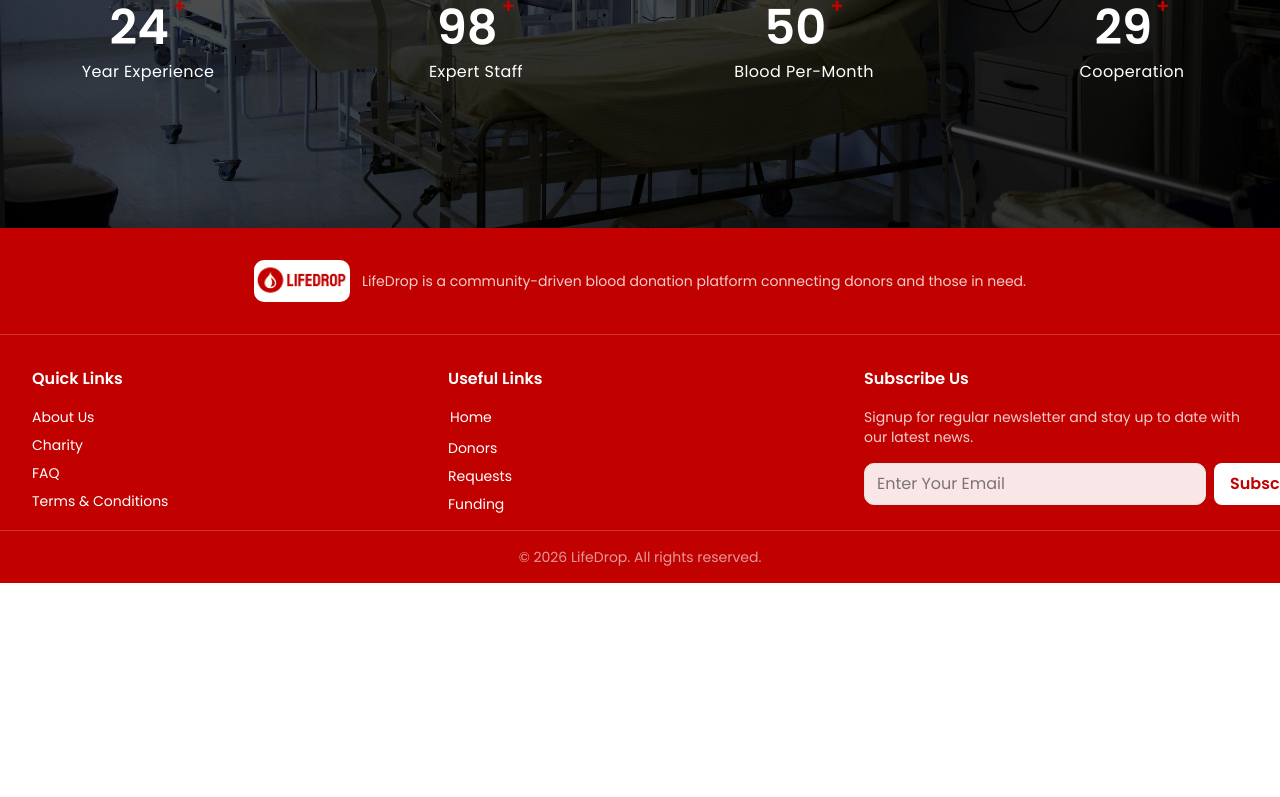
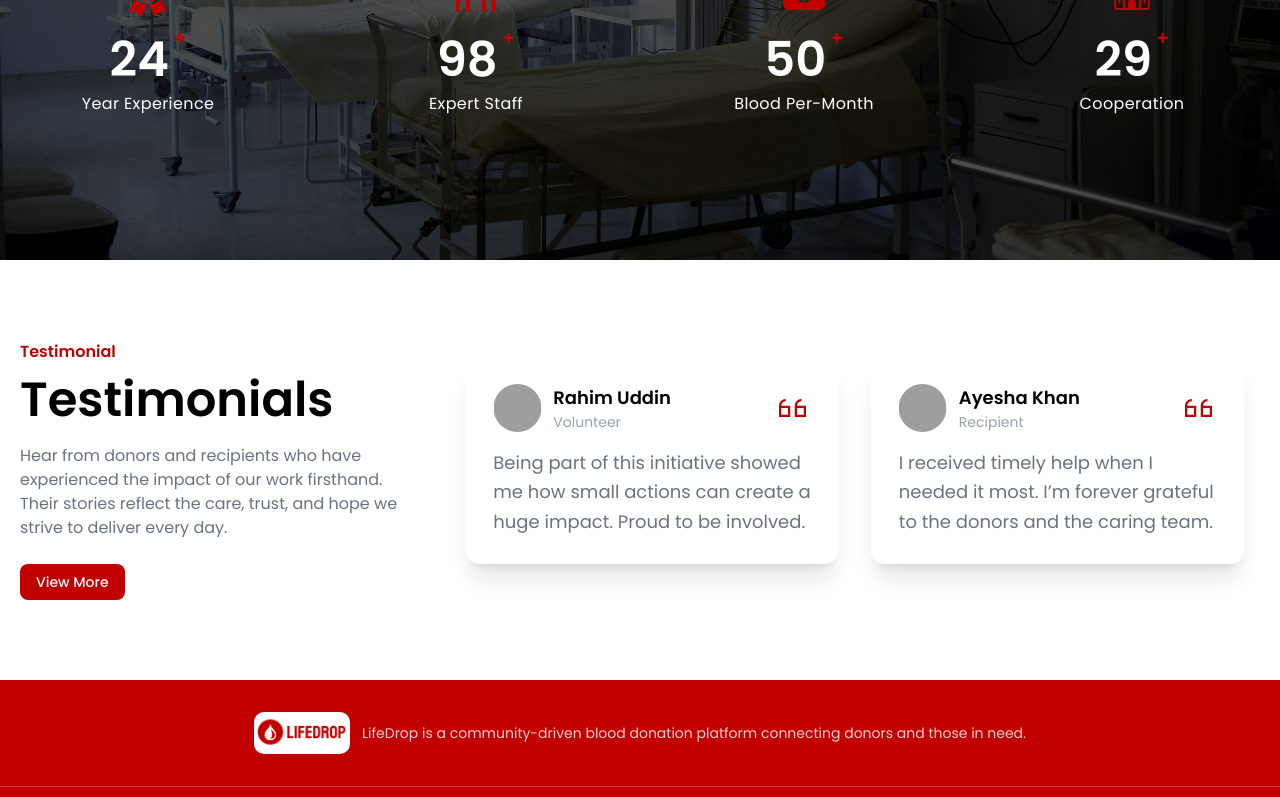
Before and after one commit to mariyamnavila/life-drop, a React (Vite) app: page / in a window 1280 px wide. Shown: the part 2377-3174 px from the top of the page. Before the commit the page ends 2960 px from the top, so only its background shows below. Built offline with nearby package versions, Linux system fonts and the light colour scheme; grey boxes are pictures that could not be loaded.

Commit message:
added testmonial section

```diff
--- a/package.json
+++ b/package.json
@@ -26,6 +26,7 @@
     "react-icons": "^5.5.0",
     "react-router-dom": "^7.12.0",
     "sonner": "^2.0.7",
+    "swiper": "^12.0.3",
     "tailwind-merge": "^3.4.0",
     "tailwindcss": "^4.1.18",
     "zod": "^4.3.5"
--- a/src/Pages/Home/AboutUs/AboutUs.jsx
+++ b/src/Pages/Home/AboutUs/AboutUs.jsx
@@ -16,7 +16,7 @@ const AboutUs = () => {
 
     return (
         <div className='max-w-7xl mx-auto flex flex-col lg:flex-row items-center justify-center md:justify-between mt-20 gap-10 px-5'>
-            <div className='lg:w-1/2 px-5 space-y-2'>
+            <div className='lg:w-1/2 pr-3 space-y-2'>
                 <p className='text-primary font-semibold mb-2'>About Us</p>
                 <h1 className='text-4xl font-semibold'>Together We Can Make World More Health & Better</h1>
                 <p className='mt-4 text-gray-500'>Our mission is to ensure that everyone has access to quality healthcare, regardless of their location or economic status. Through partnerships with local organizations and healthcare providers, we strive to create sustainable solutions that address the root causes of health disparities. Join us in our journey to make a positive impact on the world, one life at a time.</p>
--- a/src/Pages/Home/BestService/BestService.jsx
+++ b/src/Pages/Home/BestService/BestService.jsx
@@ -39,7 +39,7 @@ const BestService = () => {
                         </div>
                     </div>
                 </div>
-                <div className="grid grid-cols-1 md:grid-cols-2 lg:grid-cols-3 gap-5 pt-50 md:pt-30 pb-10 items-stretch">
+                <div className="grid grid-cols-1 md:grid-cols-2 lg:grid-cols-3 gap-5 pt-50 md:pt-30 pb-18 items-stretch">
                     {
                         bestServiceData.map((ser,i) => (
                             <ServiceCard
--- a/src/Pages/Home/Home/Home.jsx
+++ b/src/Pages/Home/Home/Home.jsx
@@ -2,6 +2,7 @@ import AboutUs from "../AboutUs/AboutUs";
 import Banner from "../Banner/Banner";
 import BestService from "../BestService/BestService";
 import Quote from "../Quote/Quote";
+import Testimonials from "../Testimonials/Testimonials";
 import WeHelp from "../WeHelp/WeHelp";
 const Home = () => {
     return (
@@ -11,6 +12,7 @@ const Home = () => {
             <AboutUs></AboutUs>
             <BestService></BestService>
             <WeHelp></WeHelp>
+            <Testimonials></Testimonials>
         </div>
     );
 };
--- /dev/null
+++ b/src/Pages/Home/Testimonials/TestimonialCard.jsx
@@ -0,0 +1,33 @@
+import { LiaQuoteLeftSolid } from "react-icons/lia";
+
+const TestimonialCard = ({ item }) => {
+    const { name, profession, image, review } = item;
+
+    return (
+        <div className="p-7 m-4 shadow-xl rounded-xl bg-white flex flex-col">
+
+            <div className="flex items-center justify-between">
+                <div className="flex items-center gap-3">
+                    <img
+                        className="rounded-full w-12 h-12 object-cover"
+                        src={image}
+                        alt={name}
+                    />
+                    <div>
+                        <p className="text-lg font-semibold">{name}</p>
+                        <p className="text-sm text-gray-400">{profession}</p>
+                    </div>
+                </div>
+                <LiaQuoteLeftSolid className="text-4xl text-primary" />
+
+            </div>
+
+            <p className="text-gray-500 mt-4 text-lg leading-relaxed">
+                {review}
+            </p>
+
+        </div>
+    );
+};
+
+export default TestimonialCard;
--- /dev/null
+++ b/src/Pages/Home/Testimonials/Testimonials.jsx
@@ -0,0 +1,98 @@
+import { Button } from '@/components/ui/button';
+import React from 'react';
+import { Swiper, SwiperSlide } from "swiper/react";
+import { Autoplay } from "swiper/modules";
+import "swiper/css";
+// import "swiper/css/pagination";
+import TestimonialCard from './TestimonialCard';
+
+const Testimonials = () => {
+
+    const testimonialsData = [
+        {
+            id: 1,
+            name: "Sarah Ahmed",
+            profession: "Blood Donor",
+            image: "https://i.pravatar.cc/150?img=32",
+            review:
+                "Donating blood here was a comforting experience. And made me feel safe ."
+        },
+        {
+            id: 2,
+            name: "Rahim Uddin",
+            profession: "Volunteer",
+            image: "https://i.pravatar.cc/150?img=12",
+            review:
+                "Being part of this initiative showed me how small actions can create a huge impact. Proud to be involved."
+        },
+        {
+            id: 3,
+            name: "Ayesha Khan",
+            profession: "Recipient",
+            image: "https://i.pravatar.cc/150?img=45",
+            review:
+                "I received timely help when I needed it most. I’m forever grateful to the donors and the caring team."
+        },
+        {
+            id: 4,
+            name: "Tanvir Hasan",
+            profession: "Regular Donor",
+            image: "https://i.pravatar.cc/150?img=8",
+            review:
+                "The process is smooth, clean, and respectful. I donate regularly and always feel valued here."
+        }
+    ];
+
+    return (
+        <div className='max-w-7xl mx-auto my-20 grid grid-cols-1 md:grid-cols-2 lg:grid-cols-3 gap-12 items-stretch px-5'>
+            <div className='lg:col-span-1 '>
+                <p className='text-primary font-semibold'>Testimonial</p>
+                <h2 className='text-3xl md:text-5xl font-semibold mt-3'>Testimonials</h2>
+                <p className='text-gray-500 mt-5 max-w-lg'>
+                    Hear from donors and recipients who have experienced the impact of our work firsthand. Their stories reflect the care, trust, and hope we strive to deliver every day.
+                </p>
+                <Button className={'bg-primary mt-6'}>View More</Button>
+            </div>
+            <div className='lg:col-span-2 h-full overflow-x-hidden'>
+                <Swiper
+                    modules={[Autoplay]}
+                    // spaceBetween={24}
+                    autoplay={{ delay: 4000 }}
+                    pagination={{ clickable: true }}
+                    breakpoints={{
+                        0: {
+                            slidesPerView: 1,
+                        },
+                        1024: {
+                            slidesPerView: 2,
+                        },
+                    }}
+                    className="h-full py-6 overflow-y-visible"
+                >
+                    {testimonialsData.map(item => (
+                        <SwiperSlide key={item.id} className="h-full flex">
+                            <TestimonialCard item={item} />
+                        </SwiperSlide>
+                    ))}
+                </Swiper>
+            </div>
+        </div>
+    );
+};
+
+
+{/* <div className='p-6 shadow-xl'>
+                    <div className='flex items-center justify-between'>
+                        <img className='rounded-full w-6 h-6' src="" alt="" />
+                        <div className='flex flex-col'>
+                            <p className='text-lg'>{name}</p>
+                            <p className='tex-sm text-gray-400 mt-1'>{profession}</p>
+                        </div>
+                        <LiaQuoteLeftSolid className='text-3xl text-primary' />
+                    </div>
+                    <div>
+                        <p className='text-gray-400'>{review}</p>
+                    </div>
+                </div> */}
+
+export default Testimonials;
--- a/src/Pages/shared/Navbar/Navbar.jsx
+++ b/src/Pages/shared/Navbar/Navbar.jsx
@@ -68,7 +68,7 @@ const Navbar = () => {
                         {!user ? (
                             <NavLink
                                 to="/login"
-                                className="px-4 py-2 bg-primary hover:bg-(--primary-hover) text-white rounded-md font-medium"
+                                className="px-4 py-2 bg-primary hover:bg-primary-hover text-white rounded-md font-medium"
                             >
                                 Login
                             </NavLink>
--- a/src/index.css
+++ b/src/index.css
@@ -232,32 +232,6 @@ select:focus {
   border-radius: 0px;
 }
 
-.smoke-particle {
-  position: absolute;
-  width: 12px;
-  height: 12px;
-  background: rgba(193, 1, 0, 0.25);
-  /* soft red */
-  border-radius: 50%;
-  pointer-events: none;
-  filter: blur(14px);
-  /* diffusion / ink in water look */
-  transform: translate(-50%, -50%);
-  z-index: 50;
+.swiper {
+  overflow-y: visible !important;
 }
-
-.smoke-cursor {
-  width: 50px;
-  height: 50px;
-  background-color: rgba(200, 0, 0, 0.5);
-  /* Adjust color for smoke */
-  border-radius: 50%;
-  position: fixed;
-  top: 0;
-  left: 0;
-  pointer-events: none;
-  /* Allows clicks to pass through */
-  z-index: 9999;
-  /* Add a subtle blur or glow to emulate smoke/ink */
-  filter: blur(10px);
-}
```
Also changed, not shown: 1 other file (tests, documents, lock files or other folders).
